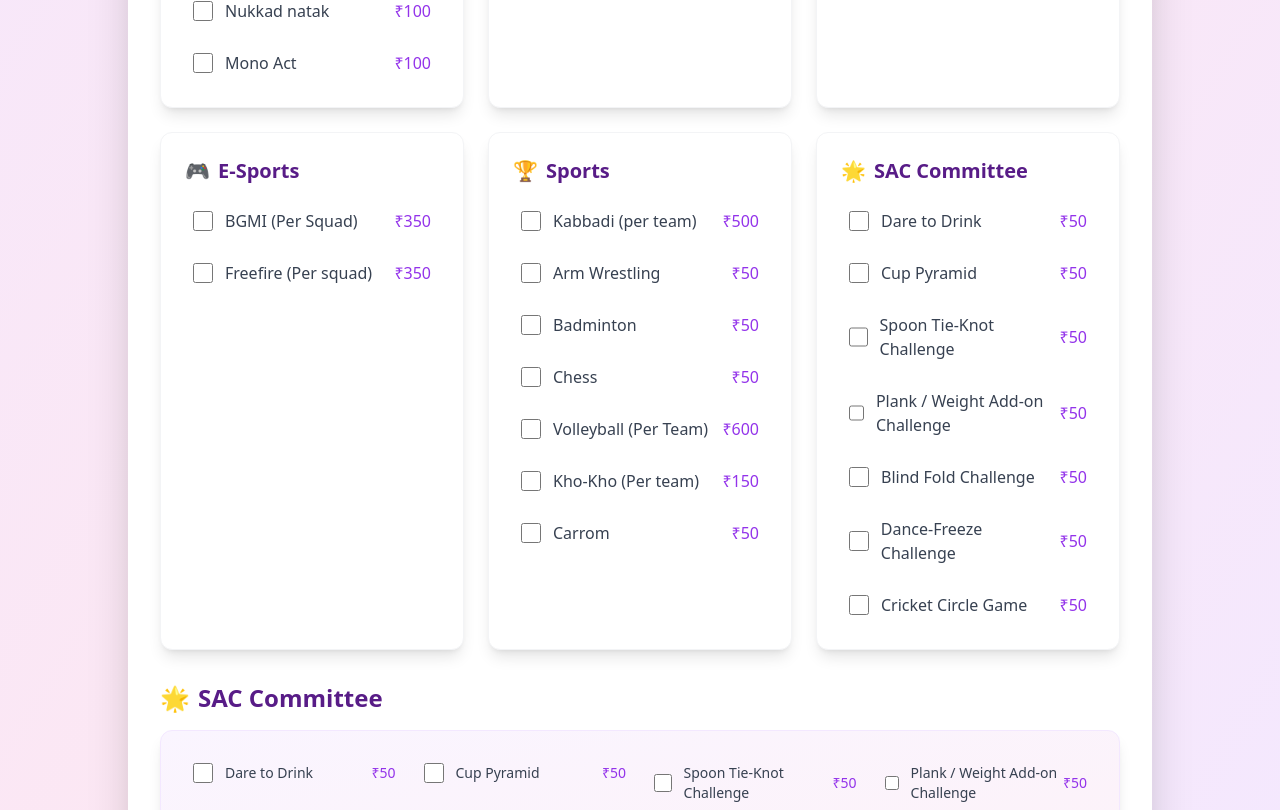
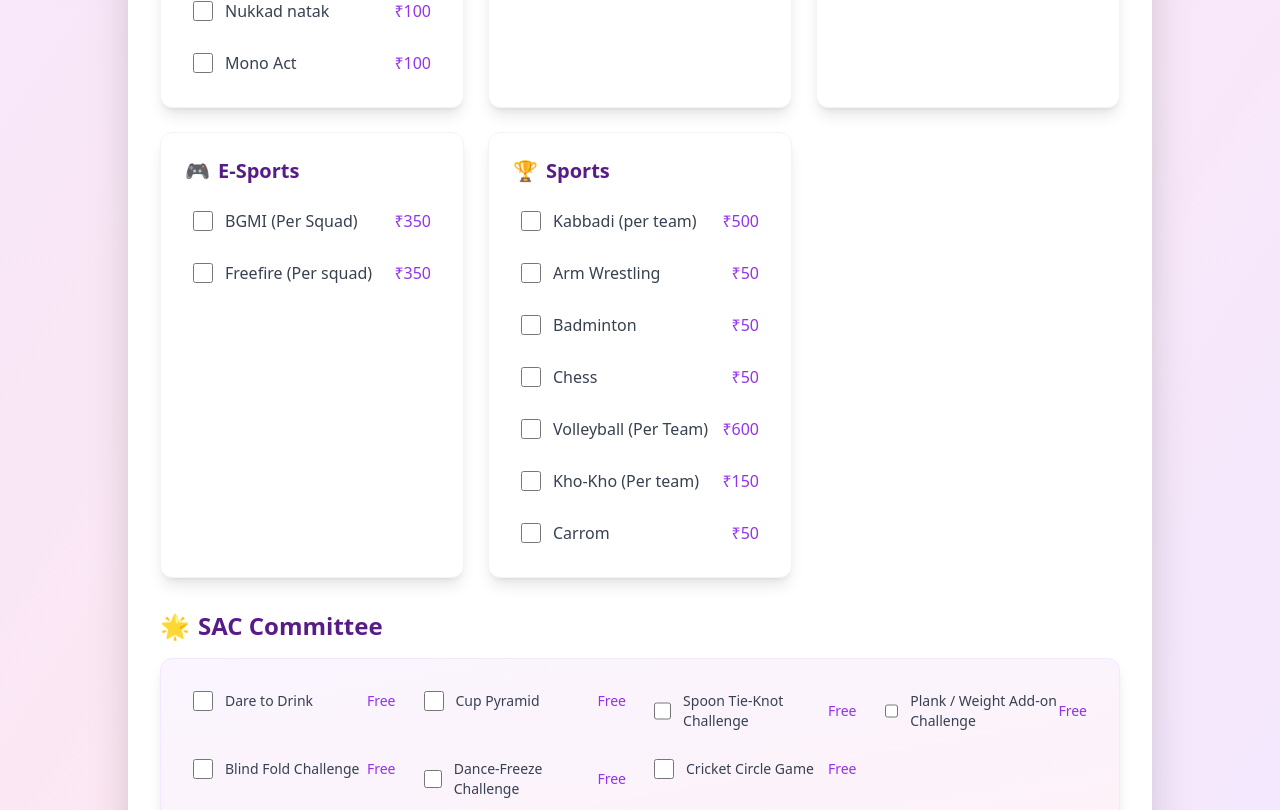
Before and after one commit to Jaishankar7655/TYF2K25, a React (Vite) app: page /register in a window 1280 px wide. Shown: the part 1010-1820 px from the top of the page. Built offline with nearby package versions, Linux system fonts and the light colour scheme.

Commit message:
feat: Open all registrations, add SAC Committee events, move script URLs to .env, fix payment CORS

```diff
--- a/src/Components/RegistrationForm.jsx
+++ b/src/Components/RegistrationForm.jsx
@@ -87,13 +87,13 @@ const categories = [
     title: "SAC Committee",
     icon: "🌟",
     events: [
-      { name: "Dare to Drink", price: 50 },
-      { name: "Cup Pyramid", price: 50 },
-      { name: "Spoon Tie-Knot Challenge", price: 50 },
-      { name: "Plank / Weight Add-on Challenge", price: 50 },
-      { name: "Blind Fold Challenge", price: 50 },
-      { name: "Dance-Freeze Challenge", price: 50 },
-      { name: "Cricket Circle Game", price: 50 },
+      { name: "Dare to Drink", price: null },
+      { name: "Cup Pyramid", price: null },
+      { name: "Spoon Tie-Knot Challenge", price: null },
+      { name: "Plank / Weight Add-on Challenge", price: null },
+      { name: "Blind Fold Challenge", price: null },
+      { name: "Dance-Freeze Challenge", price: null },
+      { name: "Cricket Circle Game", price: null },
     ],
   },
 ];
@@ -390,7 +390,7 @@ const RegistrationForm = () => {
               </div>
 
               <div className="grid grid-cols-1 md:grid-cols-2 lg:grid-cols-3 gap-6">
-                {categories.map((category) => (
+                {categories.filter(c => c.title !== "SAC Committee").map((category) => (
                   <div
                     key={category.title}
                     className="bg-white rounded-xl p-6 shadow-lg border border-gray-100"
@@ -491,7 +491,9 @@ const RegistrationForm = () => {
                           />
                           <span className="text-gray-700 text-sm font-medium">{event.name}</span>
                         </div>
-                        <span className="font-medium text-purple-600 text-sm">₹{event.price}</span>
+                        <span className="font-medium text-purple-600 text-sm">
+                                {event.price !== null ? `₹${event.price}` : "Free"}
+                              </span>
                       </div>
                     </div>
                   ))}
```
